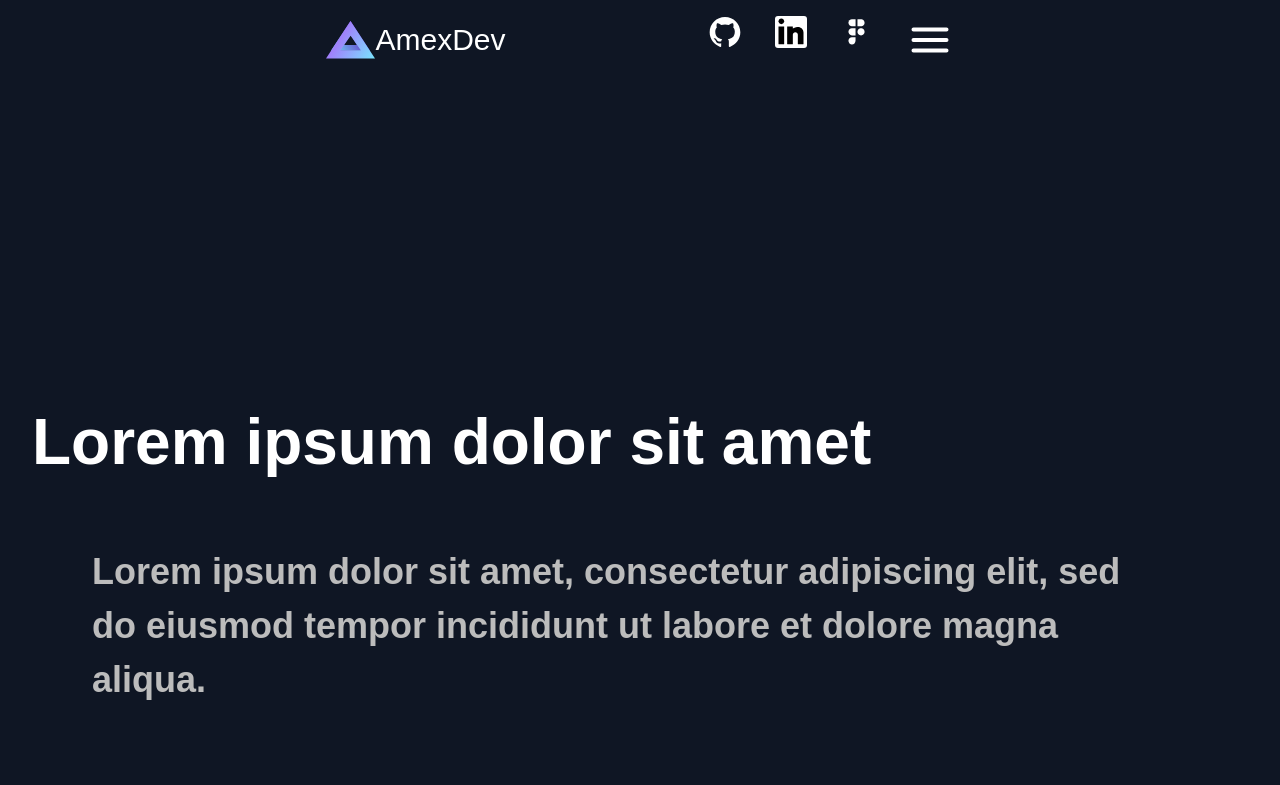
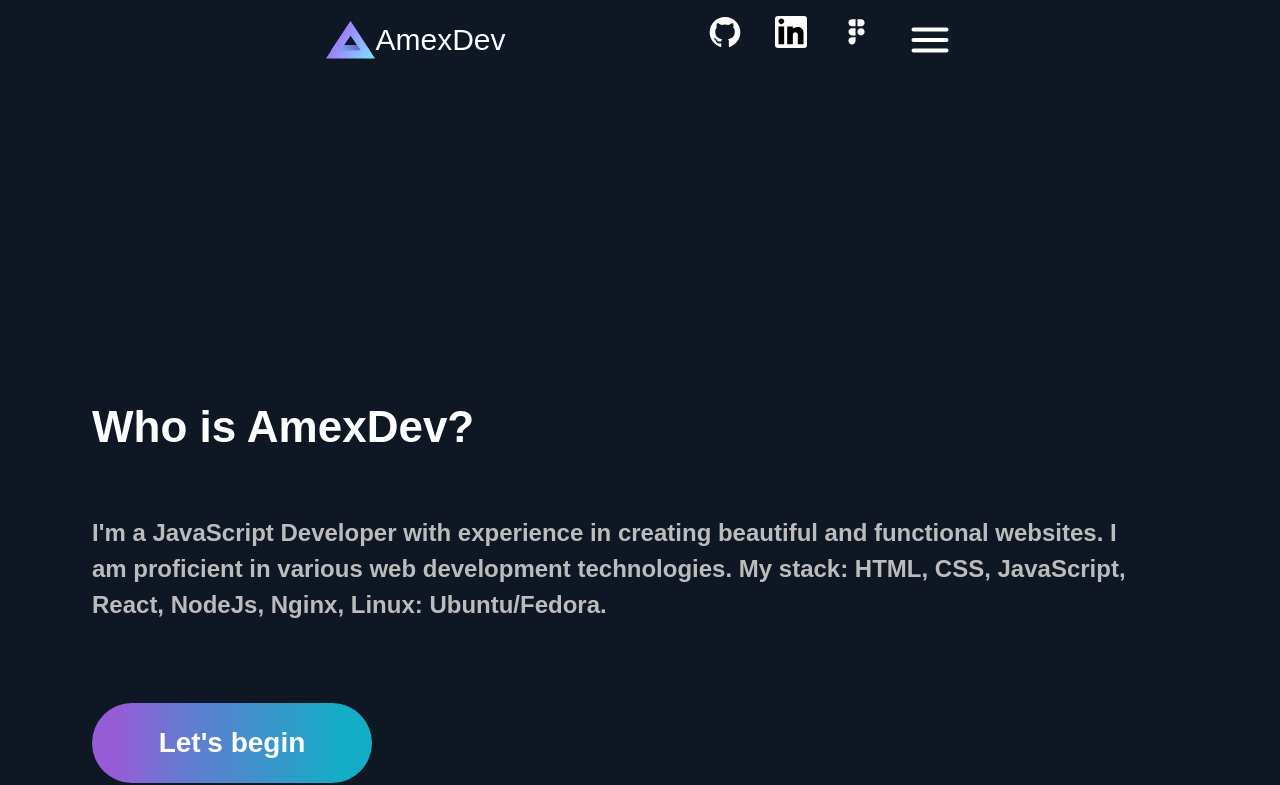
Before and after one commit to AmetDev/Layout-sites, a React (Create React App) app in the folder web-port/: page / in a window 1280 px wide. Shown: the top 785 px of the page. Built offline with nearby package versions, Linux system fonts and the light colour scheme.

Commit message:
adaptation and add text

```diff
--- a/web-port/public/index.html
+++ b/web-port/public/index.html
@@ -4,7 +4,7 @@
     <meta charset="utf-8" />
     <meta name="viewport" content="width=device-width, initial-scale=1" />
     <meta name="description" content="Web site created using create-react-app"/>
-    <title>AmetDev</title>
+    <title>AmexDev</title>
   </head>
   <body>
     <div id="root"></div>
--- a/web-port/src/components/Begin.jsx
+++ b/web-port/src/components/Begin.jsx
@@ -1,12 +1,14 @@
 export function Begin() {
     return (
         // max-2xl:w-600px
-        <div className="mb-[268px] max-2xl:w-600px">
+        <div className="mb-[268px]">
             <div className="inline-block w-[1030px]">
-                <div className="">
-                    <h1 className="text-white font-semibold text-[64px] ml-[32px] max-md:text-[44px] max-lg:w-[600px] ">Lorem ipsum dolor sit amet</h1>
-                    <div className="max-md:w-50px">
-                    <p className="text-[36px] text-[#BCBCBC] font-semibold ml-[92px] w-[1057px] mt-[55px] text-start max-md:text-[26px] max-lg:w-[580px] max-lg:ml-[32px]">Lorem ipsum dolor sit amet, consectetur adipiscing elit, sed do eiusmod tempor incididunt ut labore et dolore magna aliqua. </p>
+                <div>
+                    <h1 className="text-white font-semibold text-[64px] ml-[32px]
+                    max-2xl:text-[44px] max-lg:ml-[44px] max-2xl:ml-[92px]">Who is AmexDev?</h1>
+                    <div>
+                    <p className="text-[36px] text-[#BCBCBC] font-semibold ml-[92px] w-[1057px] mt-[55px] text-start max-2xl:text-[24px]
+                    max-lg:w-[700px] max-xl:w-[800px] max-lg:ml-[44px]">I'm a JavaScript Developer with experience in creating beautiful and functional websites. I am proficient in various web development technologies. My stack: HTML, CSS, JavaScript, React, NodeJs, Nginx, Linux: Ubuntu/Fedora.</p>
                     <button className="ml-[92px] mt-[80px] transition transform hover:-translate-y-1 motion-reduce:transition-none motion-reduce:hover:transform-none from-midindigo from-10% via-midcyan via-30% to-midblue to-90% duration-300  w-[280px] h-[80px]
                     bg-gradient-to-r from-midindigo from-10% via-midcyan via-30% to-midblue to-90% text-white  rounded-full font-semibold text-[28px] hover:transition-colors">Let's begin</button>
                     </div>
```
